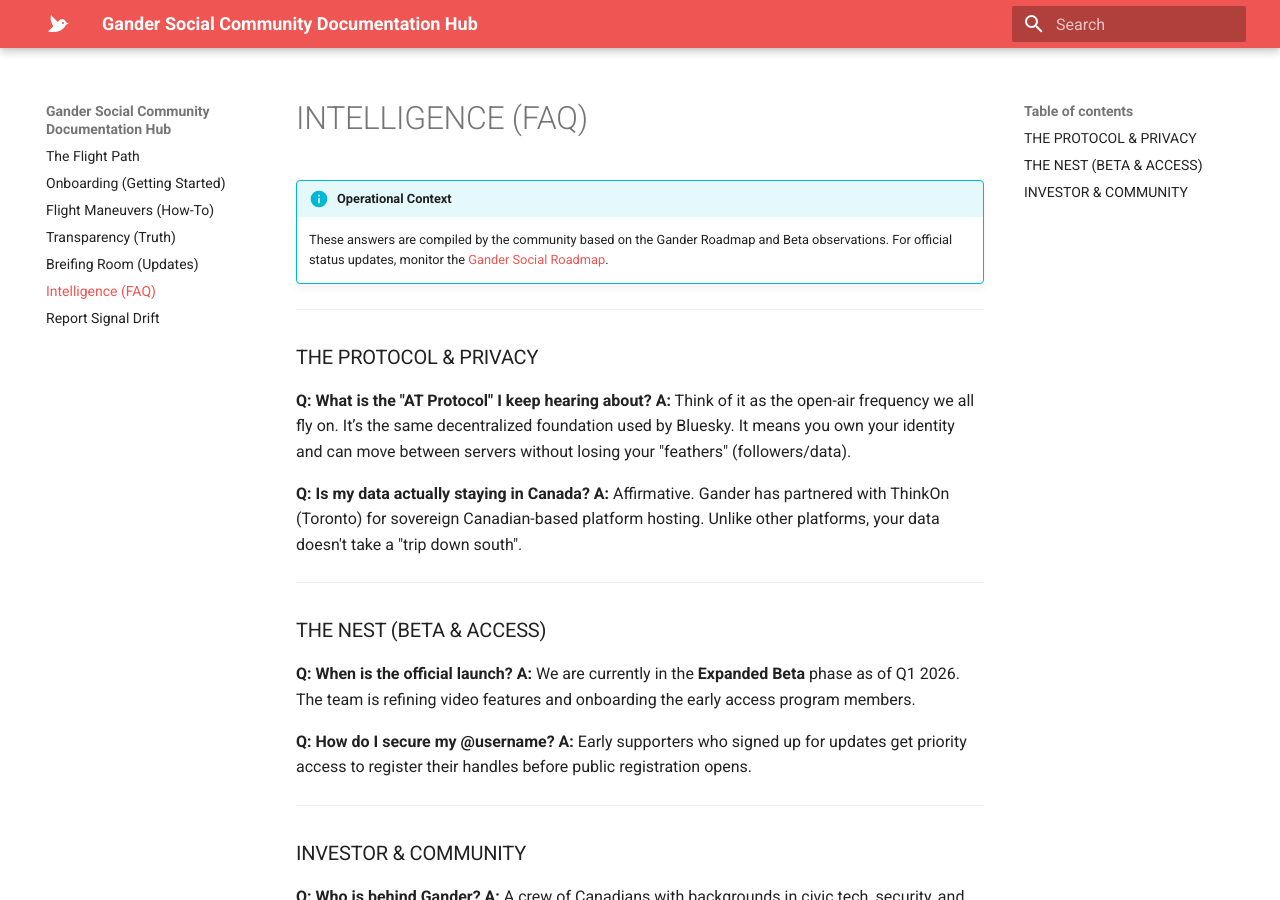
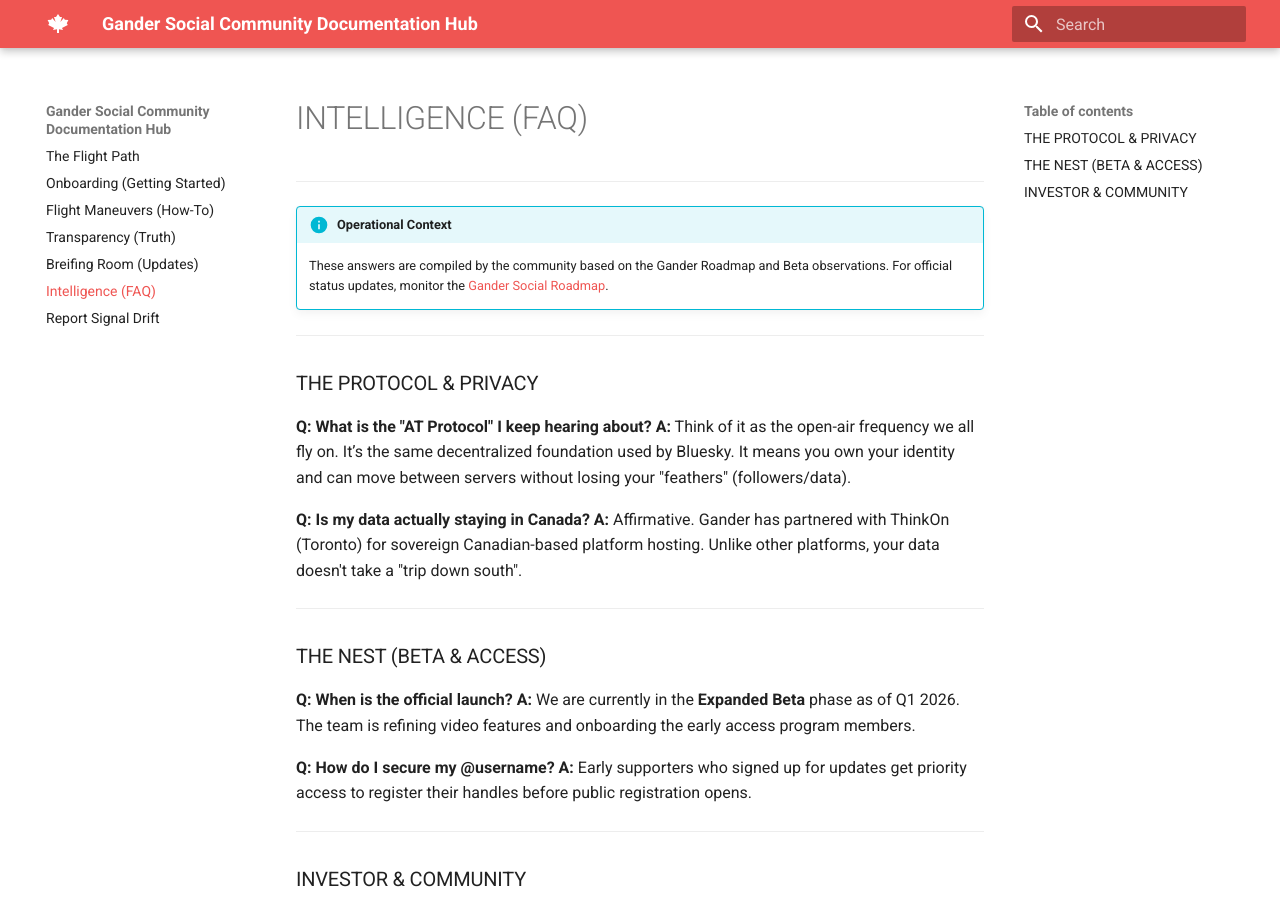
Before and after one commit to jasonbutt/gander-social-docs, an MkDocs documentation site: the page built from docs/faq.md, in a window 1280 px wide and 900 px high. Built offline with MkDocs 1.6.1 and Material for MkDocs 9.7.7, drawn with Linux system fonts in a browser that asks for light colours.

Commit message:
Updated spacing and maple leaf

```diff
--- a/docs/faq.md
+++ b/docs/faq.md
@@ -1,5 +1,5 @@
 # INTELLIGENCE (FAQ)
-
+---
 !!! info "Operational Context"
     These answers are compiled by the community based on the Gander Roadmap and Beta observations. For official status updates, monitor the [Gander Social Roadmap](https://gandersocial.ca/#roadmap).
 
--- a/mkdocs.yml
+++ b/mkdocs.yml
@@ -7,7 +7,7 @@
       primary: red # Canadian Red accent
       accent: red
   icon:
-    logo: material/bird
+    logo: material/leaf-maple
     repo: fontawesome/brands/github
   features:
     - navigation.sections
```
Also changed, not shown: docs/briefing-room.md (+1 -0 lines), docs/how-to.md (+1 -1 lines).
